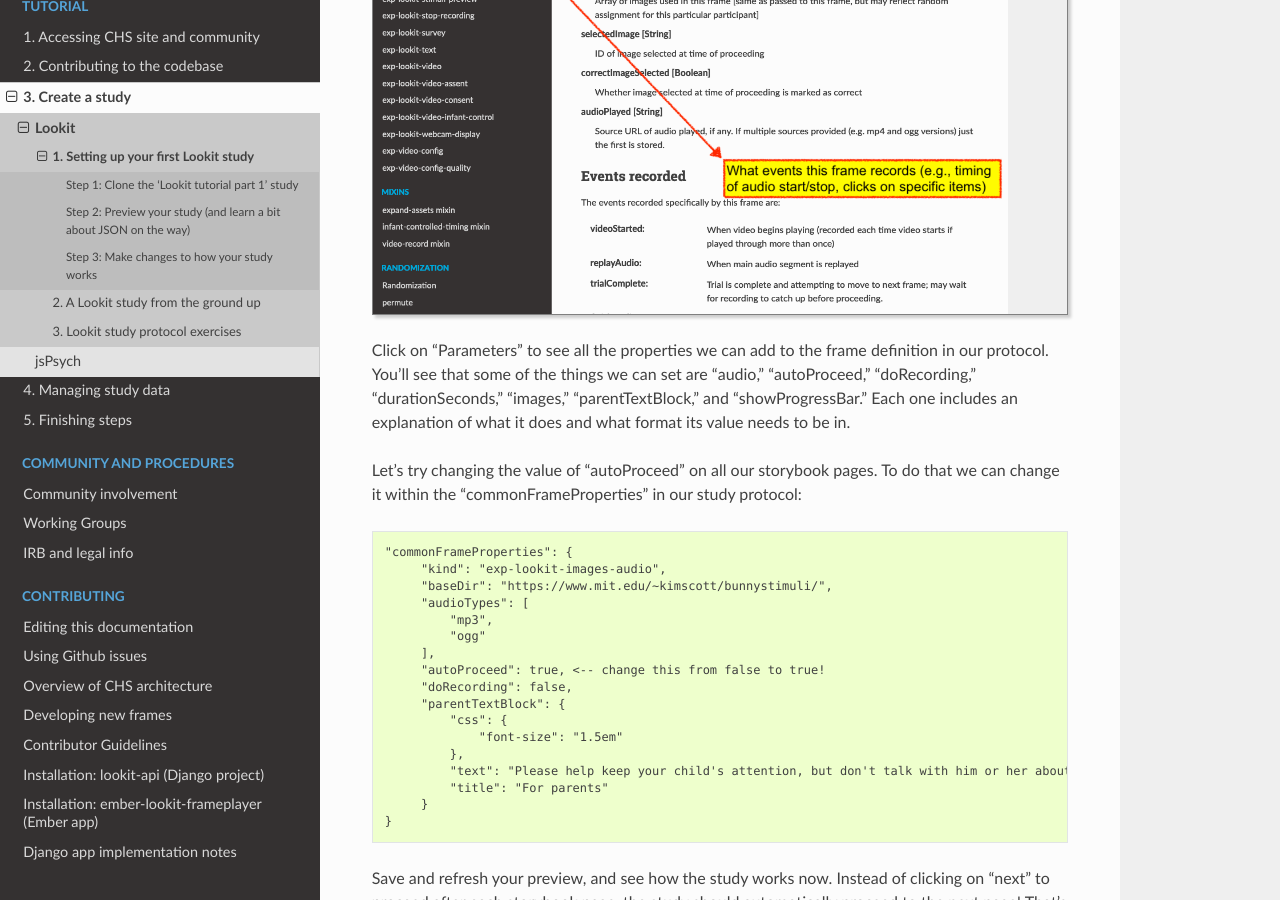
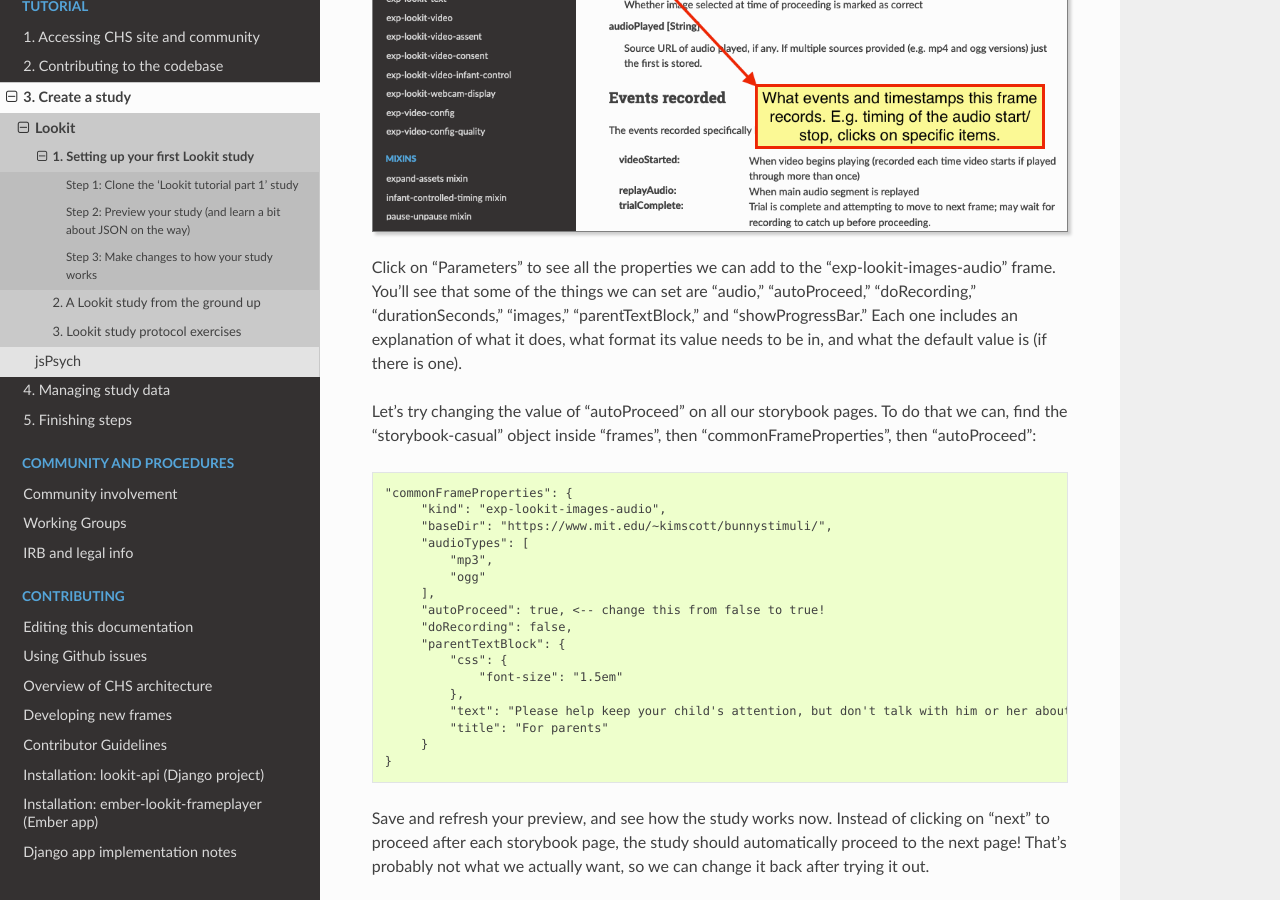
Before and after one commit to lookit/lookit-docs, a Sphinx documentation site: the page built from docs/source/tutorial-lookit/tutorial-first-study.rst, in a window 1280 px wide and 900 px high, scrolled down 24219 px. Built offline with Sphinx 7.4.7 and the Read the Docs theme 3.1.0, drawn with Linux system fonts in a browser that asks for light colours; some of the changed text lies outside the part shown.

Commit message:
update frame docs screenshots and minor text edits

```diff
--- a/docs/source/tutorial-lookit/tutorial-first-study.rst
+++ b/docs/source/tutorial-lookit/tutorial-first-study.rst
@@ -552,7 +552,7 @@ Each frame you define on Lookit has to have a property called ``kind`` which say
 * the ``storybook-causal`` frame has kind ``group`` (this is a special kind of frame, documented :ref:`here <elf:frame groups>`)
 * the frames **within** the ``storybook-causal`` frame have kind ``exp-lookit-images-audio`` (this is added to each frame in the ``frameList`` as part of the ``commonFrameProperties``)
 
-In addition to this tutorial and the information in this documentation about how to set up a Lookit study on CHS, there is detailed information available about each of the "frames" you can use in your Lookit study. In the :ref:`experiment runner docs <elf:index>` you can browse the options and learn about options for customizing each type of frame.
+In addition to this tutorial and the information in this documentation about how to set up a Lookit study on CHS, there is detailed information available about each of the "frames" you can use in your Lookit study. In the :ref:`Lookit Frameplayer documentation <elf:index>` you can browse the frame options and learn about the parameters for customizing each type of frame.
 
 Let's take a look at the ``exp-lookit-images-audio`` documentation to see what options we have. Find it on the left sidebar and click on it. Here's what you'll see:
 
@@ -569,9 +569,9 @@ The final three sections are "Parameters," "Data collected," and "Events recorde
 .. image:: ../_static/img/tutorial/frame_doc_3.png
     :alt: Annotated frame documentation page - methods, properties, events
 
-Click on "Parameters" to see all the properties we can add to the frame definition in our protocol. You'll see that some of the things we can set are "audio," "autoProceed," "doRecording," "durationSeconds," "images," "parentTextBlock," and "showProgressBar." Each one includes an explanation of what it does and what format its value needs to be in.
+Click on "Parameters" to see all the properties we can add to the "exp-lookit-images-audio" frame. You'll see that some of the things we can set are "audio," "autoProceed," "doRecording," "durationSeconds," "images," "parentTextBlock," and "showProgressBar." Each one includes an explanation of what it does, what format its value needs to be in, and what the default value is (if there is one).
 
-Let's try changing the value of "autoProceed" on all our storybook pages. To do that we can change it within the "commonFrameProperties" in our study protocol:
+Let's try changing the value of "autoProceed" on all our storybook pages. To do that we can, find the "storybook-casual" object inside "frames", then "commonFrameProperties", then "autoProceed":
 
 .. code-block:: none
 
```
Also changed, not shown: docs/source/_static/img/tutorial/frame_doc_1.png, docs/source/_static/img/tutorial/frame_doc_2.png, docs/source/_static/img/tutorial/frame_doc_3.png.
